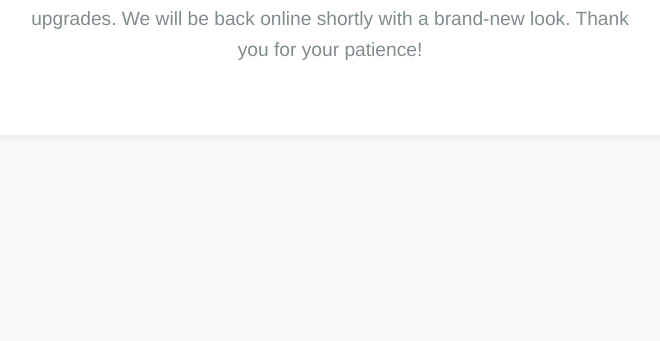
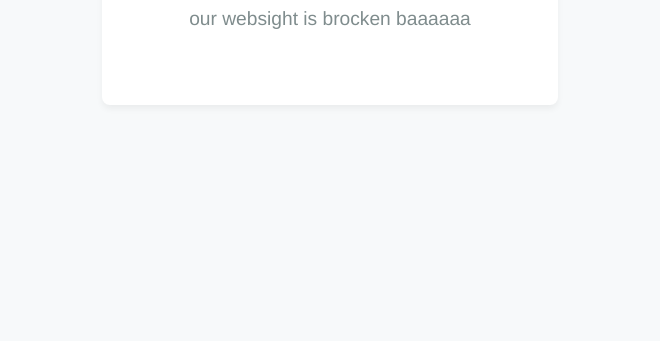
Before and after one commit to tim6574/email, a plain HTML site: page index.html in a window 1280 px wide. Shown: the part 459-800 px from the top of the page, without its empty margins (310-970 px from the left). Drawn offline with Linux system fonts and the light colour scheme.

```diff
--- a/index.html
+++ b/index.html
@@ -46,7 +46,7 @@
     <div class="container">
         <div class="icon">🚧</div>
         <h1>Under Construction</h1>
-        <p>Our website is currently undergoing scheduled maintenance and upgrades. We will be back online shortly with a brand-new look. Thank you for your patience!</p>
+        <p>our websight is brocken baaaaaa</p>
     </div>
 
 </body>
```
